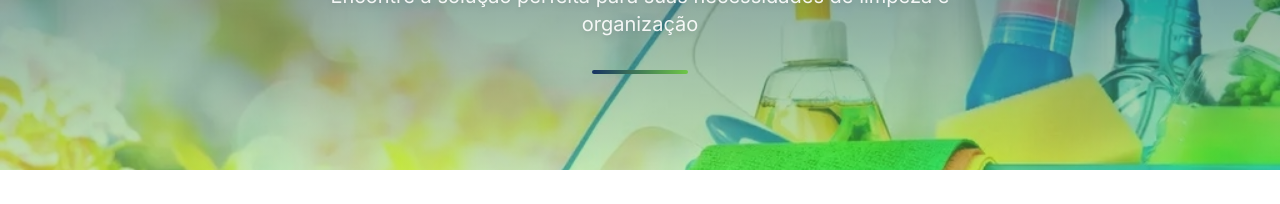
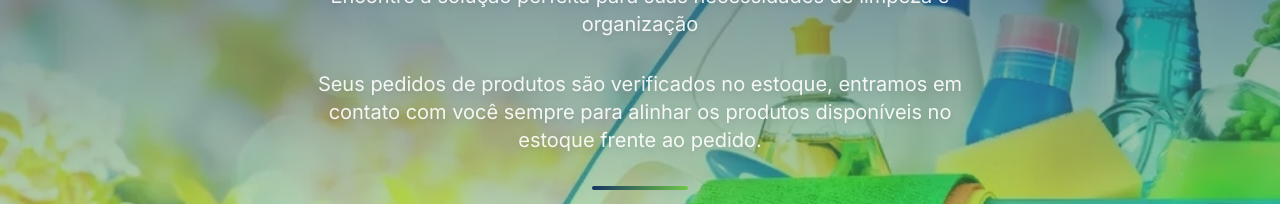
Before and after one commit to renatoDevMax/ecoclean-ecommerce, a Next.js app: page /produtos in a window 1280 px wide. Shown: the part 186-390 px from the top of the page. Built offline with nearby package versions, Linux system fonts and the light colour scheme; no server answers.

Commit message:
informações estoque em Produtos page

```diff
--- a/src/app/produtos/page.tsx
+++ b/src/app/produtos/page.tsx
@@ -359,6 +359,11 @@ export default function Produtos() {
 
             <p className="text-xl text-white/90 drop-shadow-md mb-8">
               Encontre a solução perfeita para suas necessidades de limpeza e organização
+            </p>
+
+            <p className="text-xl text-white/90 drop-shadow-md mb-8">
+              Seus pedidos de produtos são verificados no estoque, entramos em contato com você
+              sempre para alinhar os produtos disponíveis no estoque frente ao pedido.
             </p>
 
             <div className="h-1 w-24 bg-gradient-to-r from-[#173363] to-[#6EC747] mx-auto rounded-full"></div>
```
